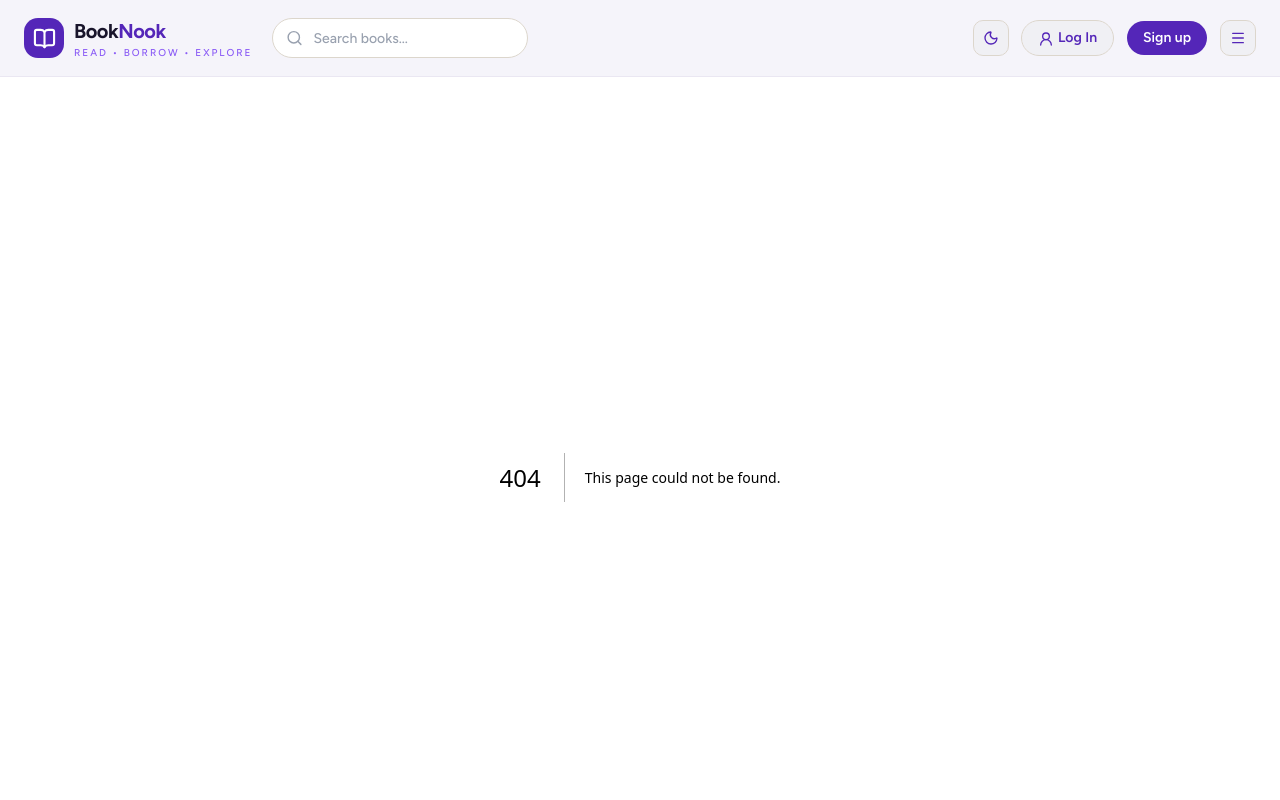
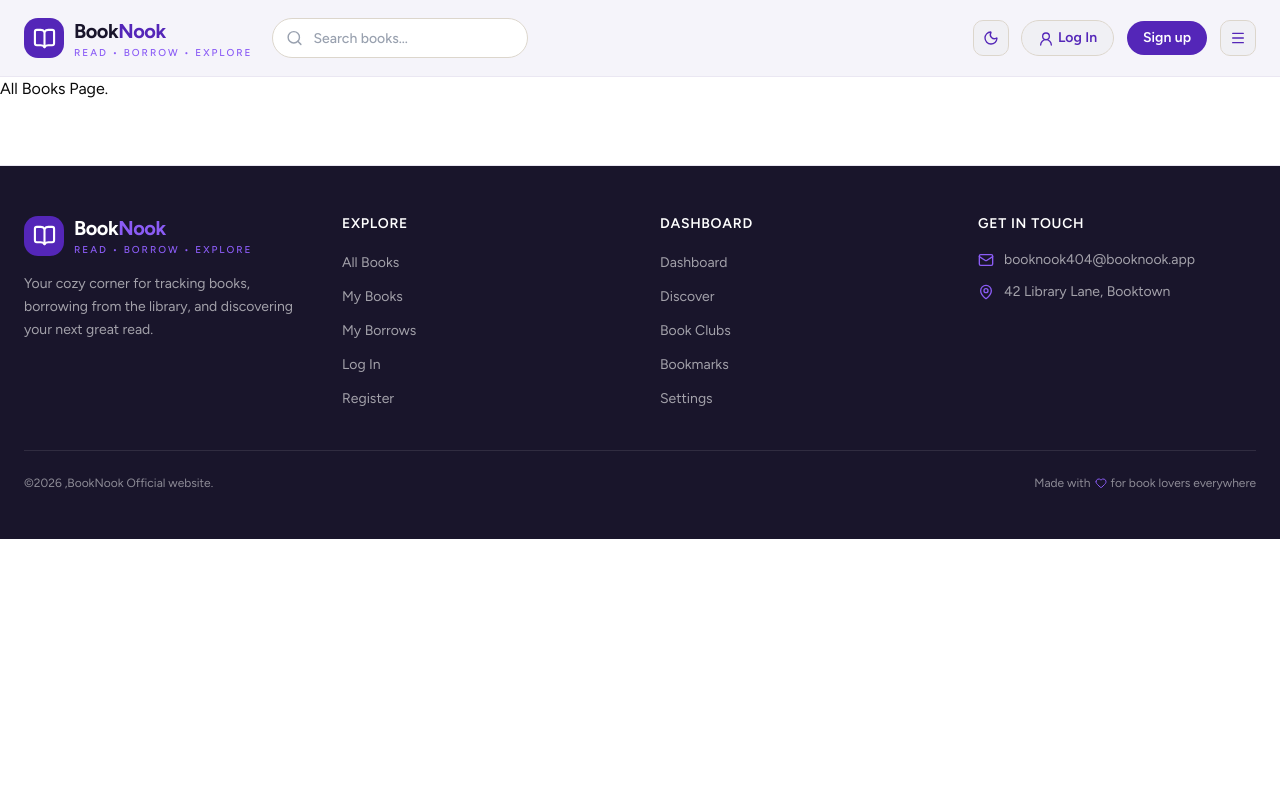
Before and after one commit to nahiyan404dev/BookNook-A-Small-Online-Library, a Next.js app: page /allbooks in a window 1280 px wide. Before the commit this address had no page. Shown: the top 800 px of the page. Built offline with nearby package versions, Linux system fonts and the light colour scheme.

Commit message:
All Books Page

```diff
--- a/src/app/allbook/page.tsx
+++ b/src/app/allbooks/page.tsx
@@ -3,7 +3,7 @@ import React from 'react';
 const AllBooks = () => {
     return (
         <div>
-
+            All Books Page.
         </div>
     );
 };
--- a/src/components/Navbar.tsx
+++ b/src/components/Navbar.tsx
@@ -26,7 +26,7 @@ import ThemeToggle from "@/components/ThemeToggle";
 
 const navLinks = [
   { name: "Home", href: "/", icon: BookOpen },
-  { name: "All Books", href: "/books", icon: Library },
+  { name: "All Books", href: "/allbooks", icon: Library },
   { name: "Add New Book", href: "/Add_new_book", icon: BookPlus },
   { name: "My Books", href: "/my-books", icon: Bookmark },
   { name: "My Borrows", href: "/my-borrows", icon: History },
```
